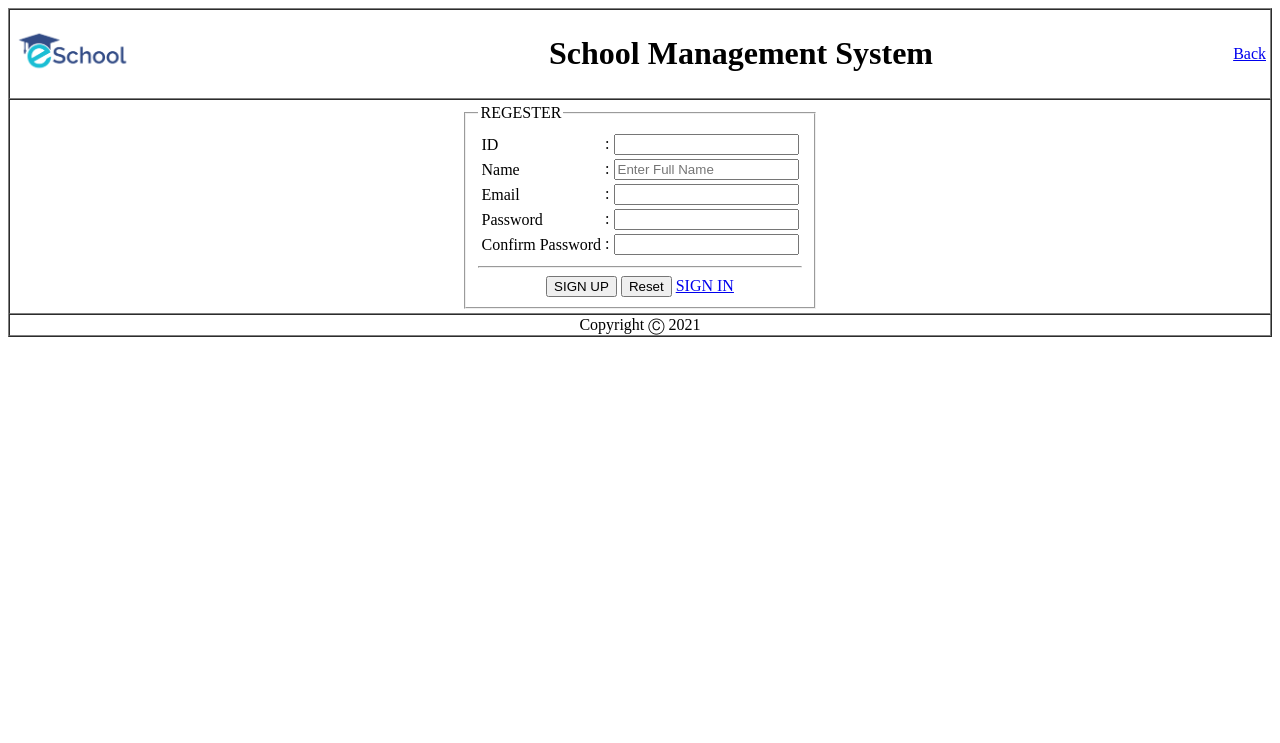
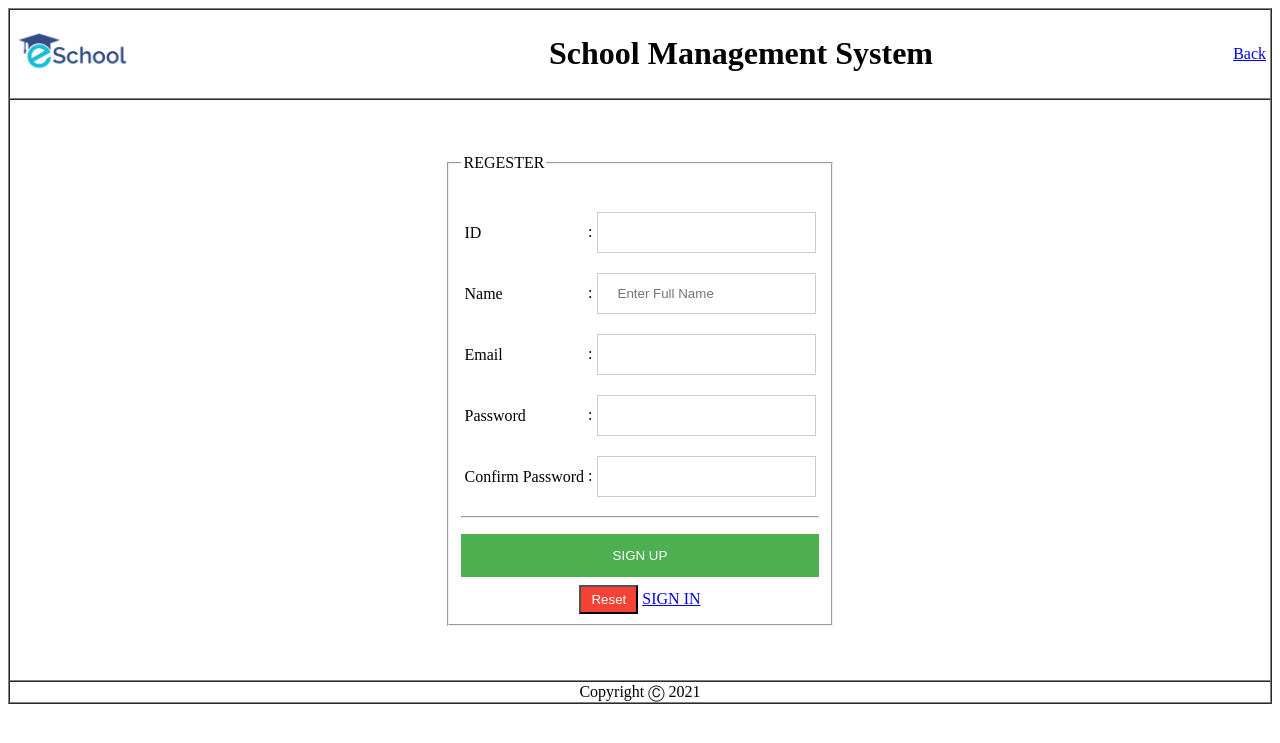
Before and after one commit to AnirbanSahaAnik/School-management-system, a PHP site: page /View/regester.php in a window 1280 px wide. Shown: the top 743 px of the page. Run offline with PHP 8.4, Linux system fonts and the light colour scheme.

Commit message:
Login+regester form CSS

```diff
--- /dev/null
+++ b/Admin/Style/regester.css
@@ -0,0 +1,33 @@
+#myform{
+  margin-top: 50px;
+  margin-bottom: 50px;
+}
+
+#submit{
+  background-color: #4CAF50;
+  color: white;
+  padding: 14px 20px;
+  margin: 8px 0;
+  border: none;
+  cursor: pointer;
+  width: 100%;
+}
+#submit:hover {
+  opacity: 0.8;
+}
+#reset{
+  width: auto;
+  color: white;
+  padding: 5px 10px;
+  background-color: #f44336;
+}
+#reset:hover {
+  opacity: 0.8;
+}
+input[type=text],input[type=email], input[type=password] {
+  padding: 12px 20px;
+  margin: 8px 0;
+  display: inline-block;
+  border: 1px solid #ccc;
+  box-sizing: border-box;
+}
--- a/Admin/View/regester.php
+++ b/Admin/View/regester.php
@@ -3,11 +3,17 @@
   <head>
     <meta charset="utf-8">
     <title>Regester</title>
-
+    <link rel="stylesheet" href="../Style/regester.css">
     <style media="screen">
       #error_messege{
-        color: red;
+        color: White;
         font-weight: bold;
+        margin-bottom: 20px;
+        padding: 0px;
+        background: #de0404;
+        text-align: center;
+        font-size: 18px;
+        transition: all 0.5s ease;
       }
     </style>
     <script src="../Script/regester.js"></script>
@@ -68,8 +74,8 @@
                     </table>
                     <hr>
                     <center>
-                      <input type="submit" name="signup" value="SIGN UP">
-                      <input type="reset" name="reset" value="Reset">
+                      <input type="submit" id="submit" name="signup" value="SIGN UP">
+                      <input type="reset" id="reset" name="reset" value="Reset">
                       <a href="adminlogin.php">SIGN IN</a>
                   </center>
 
```
Also changed, not shown: Admin/View/adminlogin.php (+10 -4 lines), Admin/Script/adminloginVal.js (line endings or trailing spaces).
